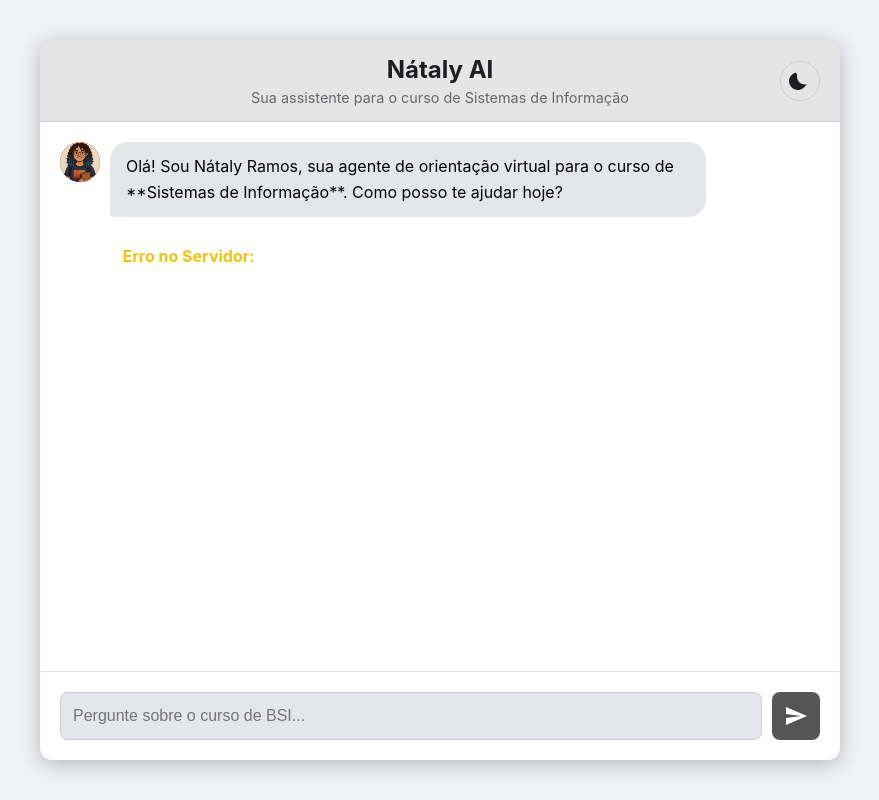
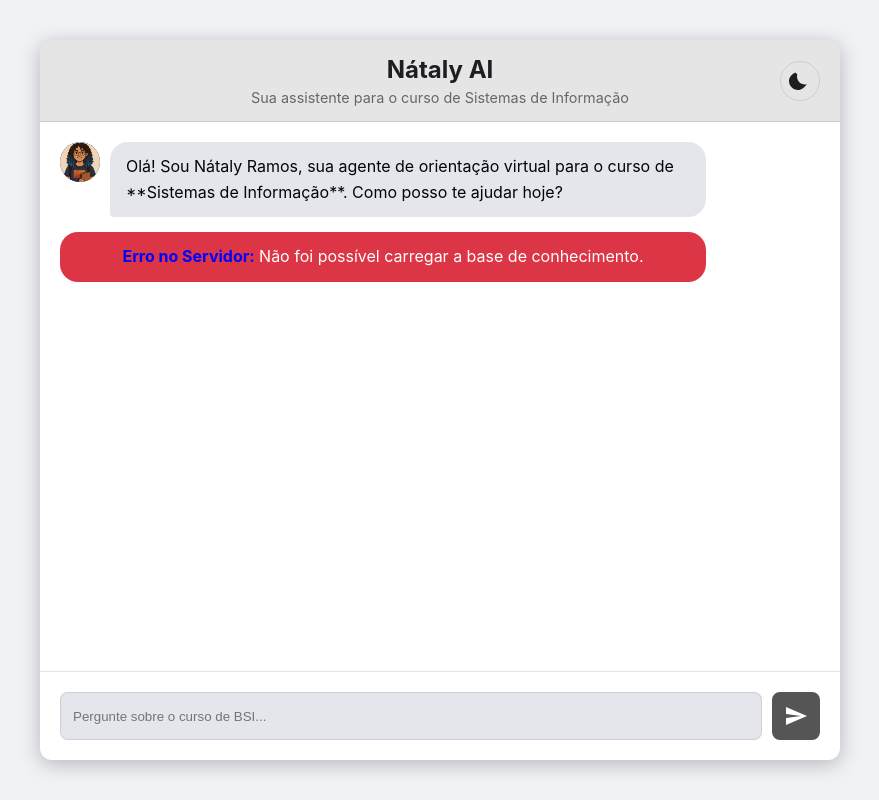
Before and after one commit to hugosb2/bsi-Agent, a Flask app: page / in a window 1280 px wide. Shown: the whole page, without its empty margins (200-1079 px from the left). Run offline with Flask 3, Linux system fonts and the light colour scheme.

Commit message:
melhorias de interface #2

```diff
--- a/static/css/style.css
+++ b/static/css/style.css
@@ -1,13 +1,13 @@
 :root {
     --accent-color: blue;
-    --accent-hover-color: rgb(0, 0, 92);
+    --accent-hover-color: blue;
     --text-on-accent: #ffffff;
 
     --background-color-light: #f0f2f5;
     --surface-color-light: #ffffff;
     --primary-text-color-light: #1c1e21;
     --secondary-text-color-light: #65676b;
-    --user-msg-bg-light: #e1f7e5;
+    --user-msg-bg-light: blue;
     --ai-msg-bg-light: #e4e6eb;
     --input-bg-light: #e4e6eb;
     --border-color-light: rgba(0, 0, 0, 0.1);
@@ -19,7 +19,7 @@
     --surface-color-dark: #1e1e1e;
     --primary-text-color-dark: #e0e0e0;
     --secondary-text-color-dark: #b0b0b0;
-    --user-msg-bg-dark: #2e4a32;
+    --user-msg-bg-dark: blue;
     --ai-msg-bg-dark: #34495e;
     --input-bg-dark: #2a2a2a;
     --border-color-dark: rgba(255, 255, 255, 0.1);
@@ -97,7 +97,7 @@
 .header-title {
     flex-grow: 1;
     text-align: center;
-    margin-left: 40px;
+    margin-left: 40px; /* Space for the button */
 }
 
 header h1 { margin: 0; font-size: 1.5rem; }
@@ -141,7 +141,7 @@
 .message .text { padding: 12px 16px; border-radius: 18px; }
 .message .text a { color: var(--accent-color); text-decoration: none; }
 .message .text a:hover { text-decoration: underline; }
-.message .text strong { color: #f1c40f; }
+.message .text strong { color: var(--accent-color); }
 .message .text pre { background-color: #000; padding: 10px; border-radius: 8px; overflow-x: auto; white-space: pre-wrap; word-wrap: break-word; }
 
 .user-message { align-self: flex-end; flex-direction: row-reverse; }
@@ -150,14 +150,14 @@
 .ai-message { align-self: flex-start; }
 .ai-message .text { background-color: var(--ai-msg-bg); border-bottom-left-radius: 4px; color: var(--ai-msg-text); }
 
-.error-message .text { background-color: var(--error-msg-bg); width: 100%; text-align: center; color: var(--text-on-accent); }
+.error-message .text { background-color: #dc3545; width: 100%; text-align: center; color: var(--text-on-accent); }
 .avatar { width: 40px; height: 40px; border-radius: 50%; background-color: #4b5563; object-fit: cover; flex-shrink: 0; }
 .loading-indicator { display: flex; align-items: center; gap: 10px; padding: 10px 20px; font-style: italic; color: var(--secondary-text); }
 .spinner { width: 20px; height: 20px; border: 3px solid rgba(128, 128, 128, 0.3); border-top-color: var(--accent-color); border-radius: 50%; animation: spin 1s linear infinite; }
 @keyframes spin { to { transform: rotate(360deg); } }
 
 .message-form { display: flex; padding: 20px; border-top: 1px solid var(--border-color); gap: 10px; flex-shrink: 0; }
-#user-input { flex-grow: 1; padding: 12px; border-radius: 8px; border: 1px solid var(--border-color); background-color: var(--input-bg); color: var(--primary-text); font-size: 1rem; transition: border-color 0.2s; }
+#user-input { flex-grow: 1; padding: 12px; border-radius: 8px; border: 1px solid var(--border-color); background-color: var(--input-bg); color: var(--primary-text); transition: border-color 0.2s; }
 #user-input:focus { outline: none; border-color: var(--accent-color); }
 #send-button { padding: 12px; width: 48px; height: 48px; border-radius: 8px; border: none; background-color: var(--accent-color); color: var(--text-on-accent); font-weight: bold; cursor: pointer; transition: background-color 0.2s; display: flex; justify-content: center; align-items: center; }
 #send-button svg { width: 24px; height: 24px; fill: var(--text-on-accent); }
```
